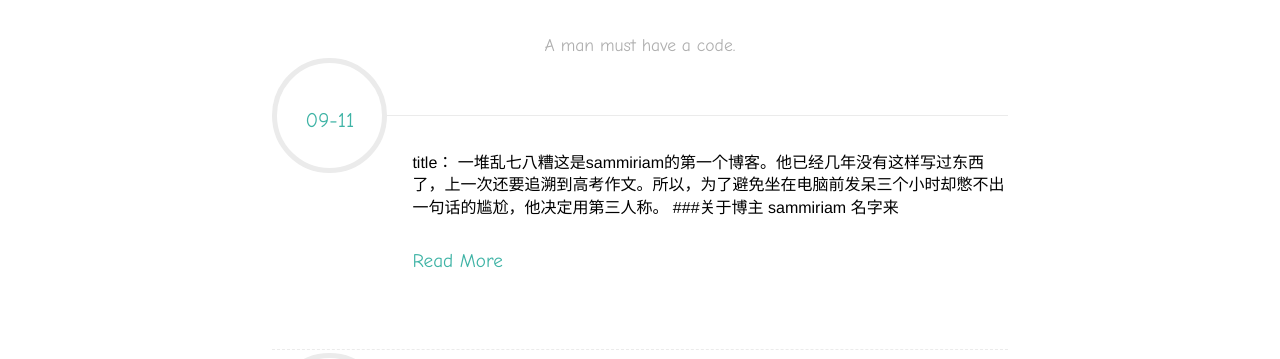
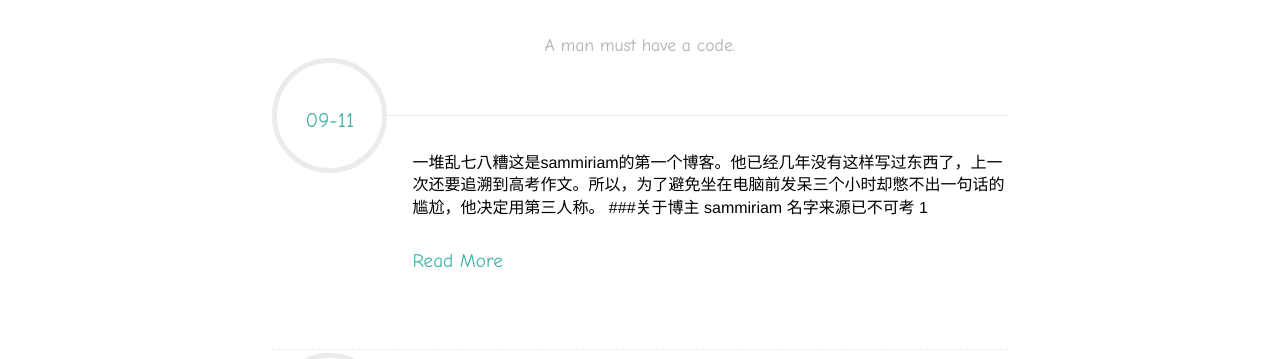
Before and after one commit to sammiriam/sammiriam.github.io, a plain HTML site: page index.html in a window 1280 px wide. Shown: the part 427-786 px from the top of the page. Drawn offline with Linux system fonts and the light colour scheme; a script that the page names is missing; files whose address does not match are found by name.

Commit message:
Site updated: 2016-09-11 21:55:17

```diff
--- a/index.html
+++ b/index.html
@@ -71,10 +71,11 @@
 		        	<a href="/2016/09/11/第一个博客/"></a>
 		    	</h1>
 		    	<div class="post-entry">
-		    		title： 一堆乱七八糟这是sammiriam的第一个博客。他已经几年没有这样写过东西了，上一次还要追溯到高考作文。所以，为了避免坐在电脑前发呆三个小时却憋不出一句话的尴尬，他决定用第三人称。
+		    		一堆乱七八糟这是sammiriam的第一个博客。他已经几年没有这样写过东西了，上一次还要追溯到高考作文。所以，为了避免坐在电脑前发呆三个小时却憋不出一句话的尴尬，他决定用第三人称。
 ###关于博主
 
-sammiriam 名字来
+sammiriam 名字来源已不可考
+1
 		    	</div>
 		    	<a href="/2016/09/11/第一个博客/" class="readmore">Read More</a>
 			</div>
```
Also changed, not shown: 2016/09/11/第一个博客/index.html (+1 -1 lines).
